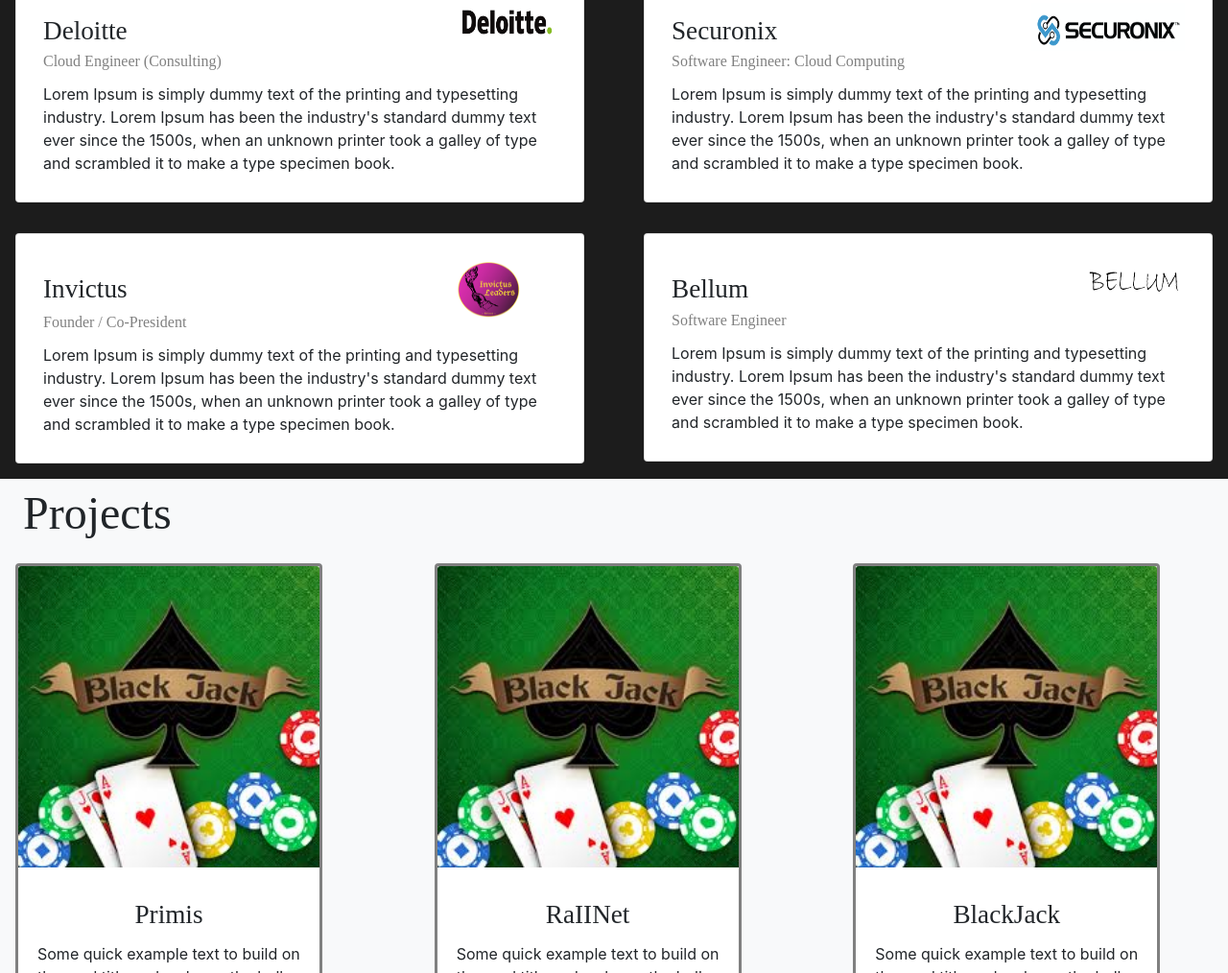
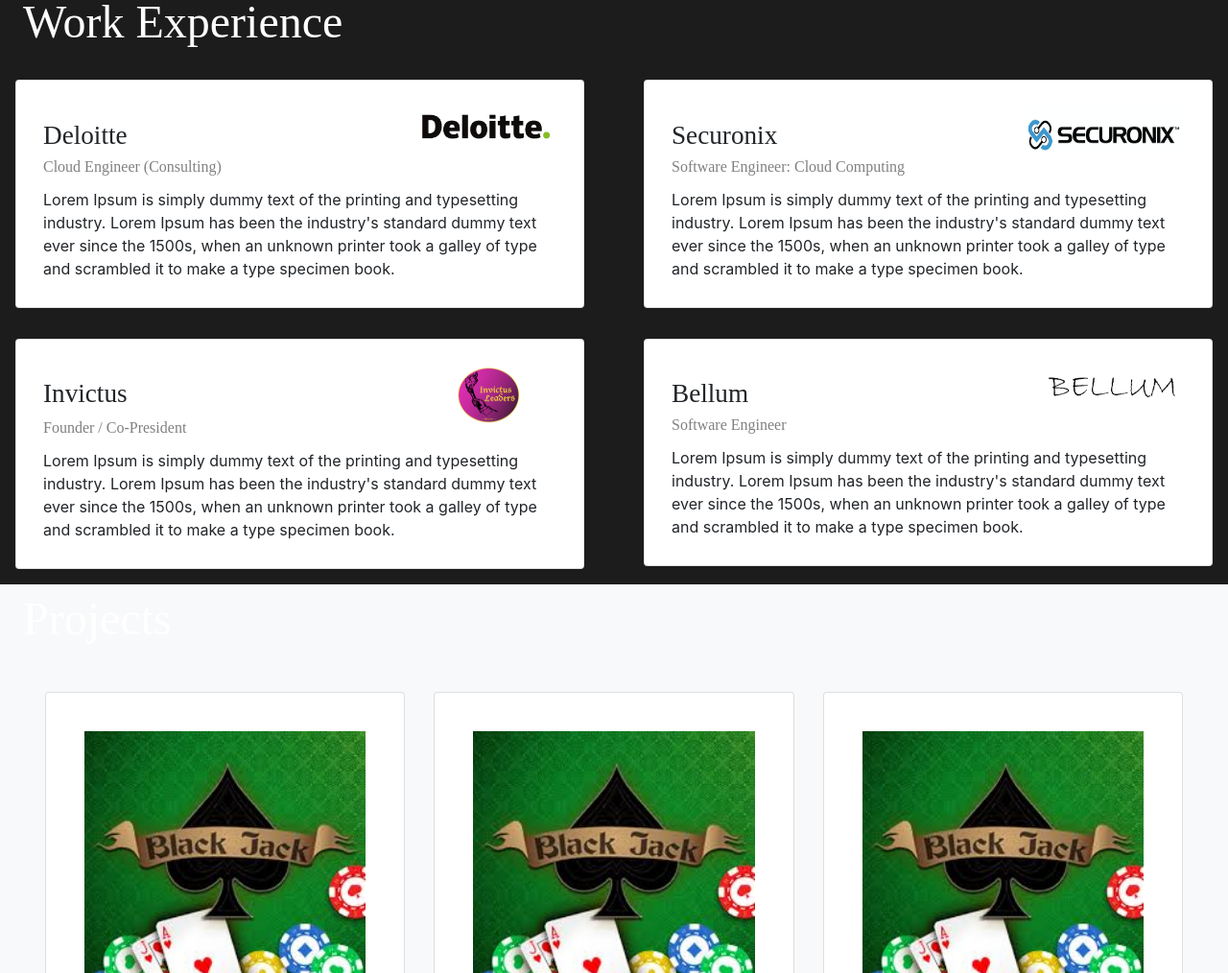
Before and after one commit to av-makkar/PortfolioSite, a plain HTML site: page index.html in a window 1280 px wide. Shown: the part 1786-2800 px from the top of the page at 96% size. Drawn offline with nearby package versions, Linux system fonts and the light colour scheme; a web font is replaced by a local one.

Commit message:
Added Project Deck

```diff
--- a/index.css
+++ b/index.css
@@ -44,7 +44,7 @@
       font-size: 2.25rem;
       line-height: 2.25rem;
       margin-top: 3rem;
-      margin-bottom: 14rem;
+      margin-bottom: 8rem;
     }
     header.masthead .masthead-heading {
       font-size: 9rem;
@@ -52,6 +52,12 @@
       line-height: 9.25rem;
       margin-bottom: 4rem;
     }
+  }
+
+  .Resume-Button{
+    width: 11rem;
+    margin-bottom: 10rem;
+    font-size: 1.3rem;
   }
 
 
@@ -187,12 +193,12 @@
   }
 
   .Deloitte {
-    width: 105px;
+    width: 150px;
     height: 40px;
   }
 
   .Securonix {
-    width: 160px;
+    width: 170px;
     height: 50px;
   }
 
@@ -225,10 +231,6 @@
     background-color: #1C1C1C;
   }
 
-  .ProjectExperience {
-    background-color: gray;
-  }
-
   .ProjectHeader{
     font-family: 'Gurajada', serif;
     font-size: 3rem;
@@ -240,12 +242,10 @@
     padding: 0.5rem;
   }
 
-  .ProjectRow{
-    justify-content: space-evenly;
+  .card-img-top{
+    padding: 2.5rem;
   }
 
-  .Project-Cards {
-    margin: 1rem;
-    width: 20rem;
-    border: gray solid 0.2rem;
+  .card-deck {
+    margin: 2rem;
   }
--- a/index.html
+++ b/index.html
@@ -33,6 +33,7 @@
         <div class="container">
             <div class="masthead-heading text-uppercase">Aviral Makkar</div>
             <div class="masthead-subheading text-uppercase">Developer.Engineer.Consultant</div>
+            <a href="https://drive.google.com/file/d/1iVmZBLclaq98vMxt_Iclle7JDRlaaOW-/view?usp=sharing" target="_blank" class="btn btn-light Resume-Button" role="button">Resume</a>
         </div>
     </header>
 
@@ -117,37 +118,38 @@
             </div>
 </div>
 
+
+
 <div class="ProjectExperience bg-light">
-    <header class="ProjectHeader">Projects</header>
-    <div class="row d-flex ProjectRow">
-        <div class="col-sm-4">
-            <div class="card Project-Cards">
-                <img class="card-img-top" alt="Card image cap" src="Assets/BlackJack.jpeg">
-                <div class="card-body">
-                    <h5 class="card-title">Primis</h5>
-                    <p class="card-text">Some quick example text to build on the card title and make up the bulk of the card's content.</p>
-                </div>
+    <header class="title">Projects</header>
+    <div class="card-deck bg-light">
+        <div class="card">
+            <img class="card-img-top" src="Assets/BlackJack.jpeg" alt="Card image cap">
+            <div class="card-body">
+                <h5 class="card-title">Primis</h5>
+                <p class="card-text">This is a longer card with supporting text below as a natural lead-in to additional content. This content is a little bit longer.</p>
+                <p class="card-text"><small class="text-muted">Last updated 3 mins ago</small></p>
             </div>
         </div>
-        <div class="col-sm-4">
-            <div class="card Project-Cards">
-                <img class="card-img-top" alt="Card image cap" src="Assets/BlackJack.jpeg">
-                <div class="card-body">
-                <h5 class="card-title">RaIINet</h5>
-                <p class="card-text">Some quick example text to build on the card title and make up the bulk of the card's content.</p>
-                </div>
+        <div class="card">
+            <img class="card-img-top" src="Assets/BlackJack.jpeg" alt="Card image cap">
+            <div class="card-body">
+                <h5 class="card-title">BlackJack</h5>
+                <p class="card-text">This card has supporting text below as a natural lead-in to additional content.</p>
+                <p class="card-text"><small class="text-muted">Last updated 3 mins ago</small></p>
             </div>
         </div>
-        <div class="col-sm-4">
-            <div class="card Project-Cards">
-                <img class="card-img-top" alt="Card image cap" src="Assets/BlackJack.jpeg">
-                <div class="card-body">
-                <h5 class="card-title">BlackJack</h5>
-                <p class="card-text">Some quick example text to build on the card title and make up the bulk of the card's content.</p>
+        <div class="card">
+            <img class="card-img-top" src="Assets/BlackJack.jpeg" alt="Card image cap">
+            <div class="card-body">
+                <h5 class="card-title">RaIINet</h5>
+                <p class="card-text">This is a wider card with supporting text below as a natural lead-in to additional content. This card has even longer content than the first to show that equal height action.</p>
+                <p class="card-text"><small class="text-muted">Last updated 3 mins ago</small></p>
             </div>
         </div>
     </div>
 </div>
+
 
     <footer class="footer py-4">
         <div class="container">
@@ -159,8 +161,6 @@
             </div>
         </div>
     </footer>
-
-
 
     <!--
     <div>
@@ -183,7 +183,6 @@
         </p>
     </div>
     -->
-
     <!--
     <div>
         <h1>Work Experience</h1>
@@ -192,20 +191,6 @@
         <p>Invictus Leaders</p>
         <p>Bellum</p>
     </div>
-
-    <div>
-        <h1>Projects</h1>
-        <p>BlackJack</p>
-        <p>Stocks</p>
-    </div>
-
-    <div>
-        <h1>Contact Us</h1>
-        <p>Instagram</p>
-        <p>GitHub</p>
-        <p>Twitter</p>
-        <p>Linkedin</p>
-    </div>
     -->
     <script src="https://code.jquery.com/jquery-3.4.1.slim.min.js" integrity="sha384-J6qa4849blE2+poT4WnyKhv5vZF5SrPo0iEjwBvKU7imGFAV0wwj1yYfoRSJoZ+n" crossorigin="anonymous"></script>
     <script src="https://cdn.jsdelivr.net/npm/popper.js@1.16.0/dist/umd/popper.min.js" integrity="sha384-Q6E9RHvbIyZFJoft+2mJbHaEWldlvI9IOYy5n3zV9zzTtmI3UksdQRVvoxMfooAo" crossorigin="anonymous"></script>
```
Also changed, not shown: 1 other file.
